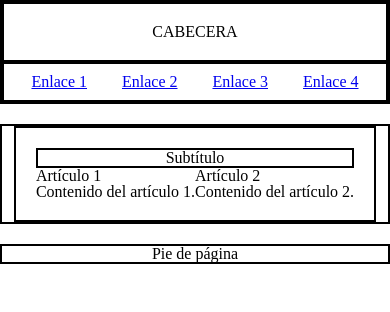
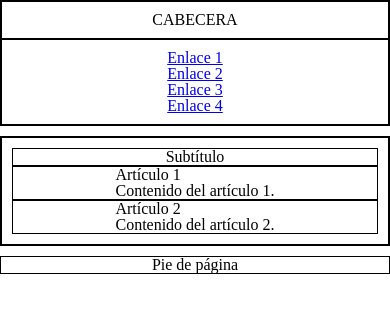
Before and after one commit to Just-Alcaide/Neoland-WD-Repo1, a plain HTML site: page src/html/12gridtest.html in a window 390 px wide. Drawn offline with Linux system fonts and the light colour scheme.

Commit message:
test: :white_check_mark: conseguido grid 12 columns responsive

```diff
--- a/src/css/style.12gridtest.css
+++ /dev/null
@@ -1,69 +0,0 @@
-body {
-    display: grid;
-    grid-template-columns: repeat(12, 1fr);
-    gap: 20px;
-}
-
-header {
-    display: grid;
-    grid-column-start: span 12;
-    border: 2px solid black;
-}
-h1 {
-    grid-column-start: span 12;
-    text-align: center;
-    padding: 20px 0;
-    border: 2px solid black;
-}
-nav {
-    grid-column: span 12;
-    border: 2px solid black;
-    padding: 10px;
-}
-nav ul {
-    display: flex;
-    list-style: none;
-    justify-content: space-around;
-}
-
-main {
-    grid-column-start: span 12;
-    display: grid;
-    grid-template-columns: repeat(12, 1fr);
-    gap: 20px;
-    justify-items: center;
-    border: 2px solid black;
-}
-
-section {
-    display: grid;
-    grid-column-start: span 12;
-    padding: 20px;
-    border: 2px solid black;
-}
-
-h2 {
-    display:grid;
-    grid-column-start: span 12;
-    justify-content: center;
-    border: 2px solid black;
-}
-
-#artículo1 {
-    display: grid;
-    grid-column-start: span 6;
-    border: 2px solid black;
-}
-
-#artículo2 {
-    display: grid;
-    grid-column-start: span 6;
-    border: 2px solid black;
-}
-
-footer {
-    display:grid;
-    grid-column-start: span 12;
-    justify-content: center;
-    border: 2px solid black;
-}
--- /dev/null
+++ b/src/css/style.12gridtest.desktop.css
@@ -0,0 +1,62 @@
+body {
+    display: grid;
+    grid-template-columns: repeat(12, 1fr);
+    gap: 20px;
+
+    header {
+        grid-column-start: span 12;
+        border: 2px solid black;
+        h1 {
+            grid-column-start: span 12;
+            text-align: center;
+            padding: 20px 0;
+            border: 2px solid black;
+        }
+        nav {
+            grid-column: span 12;
+            border: 2px solid black;
+            padding: 10px;
+        }
+        nav ul {
+            display: flex;
+            list-style: none;
+            justify-content: space-around;
+        }
+    }
+
+    main {
+        grid-column-start: span 12;
+        grid-template-columns: repeat(12, 1fr);
+        gap: 20px;
+        border: 2px solid black;
+        section {
+            grid-column-start: span 12;
+            padding: 20px;
+            border: 2px solid black;
+        }
+
+        h2 {
+            grid-column-start: span 12;
+            text-align: center;
+            border: 2px solid black;
+        }
+
+        #articulo1 {
+            grid-column-start: span 6;
+            border: 2px solid black;
+            justify-content: center;
+        }
+
+        #articulo2 {
+            grid-column-start: span 6;
+            border: 2px solid black;
+            justify-content: center;
+        }
+    }
+
+    footer {
+        grid-column-start: span 12;
+        justify-content: center;
+        border: 2px solid black;
+    }
+}
--- /dev/null
+++ b/src/css/style.12gridtest.mobile.css
@@ -0,0 +1,64 @@
+body {
+    display: grid;
+    grid-template-columns: repeat(12, 1fr);
+    gap: 10px;
+
+    header {
+        grid-column-start: span 12;
+        border: 1px solid black;
+        h1 {
+            grid-column-start: span 12;
+            text-align: center;
+            padding: 10px 0;
+            border: 1px solid black;
+        }
+        nav {
+            grid-column: span 12;
+            border: 1px solid black;
+            padding: 10px;
+        }
+        nav ul {
+            display: flex;
+            list-style: none;
+            justify-content: space-around;
+            flex-direction: column;
+            align-items: center;
+        }
+    }
+
+    main {
+        grid-column-start: span 12;
+        grid-template-columns: repeat(12, 1fr);
+        gap: 10px;
+        border: 1px solid black;
+        section {
+            grid-column-start: span 12;
+            padding: 10px;
+            border: 1px solid black;
+        }
+
+        h2 {
+            grid-column-start: span 12;
+            text-align:center;
+            border: 1px solid black;
+        }
+
+        #articulo1 {
+            grid-column-start: span 12;
+            border: 1px solid black;
+            justify-content: center;
+        }
+
+        #articulo2 {
+            grid-column-start: span 12;
+            border: 1px solid black;
+            justify-content: center;
+        }
+    }
+
+    footer {
+        grid-column-start: span 12;
+        justify-content: center;
+        border: 1px solid black;
+    }
+}
--- a/src/html/12gridtest.html
+++ b/src/html/12gridtest.html
@@ -5,7 +5,8 @@
     <meta name="viewport" content="width=device-width, initial-scale=1.0">
     <title>responsive</title>
     <link rel="stylesheet" href="../css/reset.css">
-    <link rel="stylesheet" href="../css/style.12gridtest.css">
+    <link rel="stylesheet" href="../css/style.12gridtest.mobile.css" media="screen and (max-width: 768px)">
+    <link href="../css/style.12gridtest.desktop.css" rel="stylesheet"  media="screen and (min-width: 769px)"/>
 
 </head>
 <body>
@@ -13,10 +14,10 @@
         <h1>CABECERA</h1>
         <nav>
             <ul>
-                <li><a href="#">Enlace 1</a></li>
-                <li><a href="#">Enlace 2</a></li>
-                <li><a href="#">Enlace 3</a></li>
-                <li><a href="#">Enlace 4</a></li>
+                <li id="li1"><a href="#">Enlace 1</a></li>
+                <li id="li2"><a href="#">Enlace 2</a></li>
+                <li id="li3"><a href="#">Enlace 3</a></li>
+                <li id="li4"><a href="#">Enlace 4</a></li>
             </ul>
         </nav>
     </header>
```
